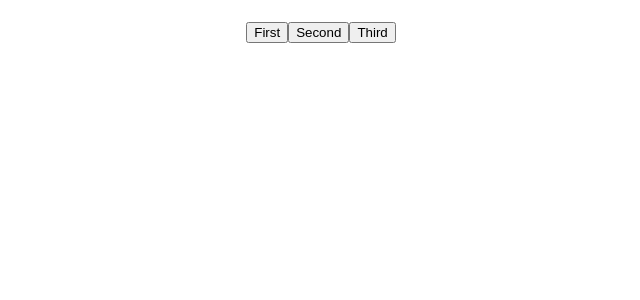
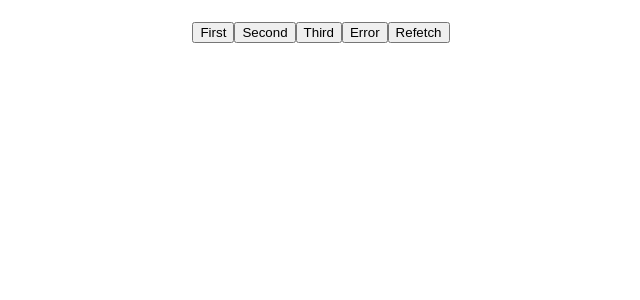
Before and after one commit to deshiknaves/cypress-playground, a React (Create React App) app: page / in a window 1280 px wide. Shown: the top 300 px of the page, without its empty margins (319-959 px from the left). Built offline with nearby package versions, Linux system fonts and the light colour scheme; no server answers.

Commit message:
✨ Add more states to the application

```diff
--- a/src/App.js
+++ b/src/App.js
@@ -3,19 +3,42 @@ import './App.css'
 
 function App() {
   const [message, setMessage] = useState()
+  const [error, setError] = useState()
   const [data, setData] = useState()
 
   useEffect(() => {
-    fetch('https://jsonplaceholder.typicode.com/todos/1')
+    getTodos()
+  }, [])
+
+  function getTodos() {
+    fetch('https://jsonplaceholder.typicode.com/todos/1', {
+      headers: {
+        'Content-Type': 'application/json',
+      },
+    })
       .then(response => response.json())
       .then(json => {
-        console.log(json)
         setData(json)
       })
-  }, [])
+  }
+
+  async function fetchError() {
+    await fetch('https://jsonplaceholder.typicode.com/fake').then(
+      async response => {
+        const json = await response.json()
+        if (!response.ok) {
+          setError(`Error: ${response.status}`)
+          return
+        }
+
+        setData(json)
+      },
+    )
+  }
 
   return (
     <div className="App">
+      {error && <p>{error}</p>}
       {data && <p>{JSON.stringify(data, null, 2)}</p>}
       <h1>{message}</h1>
       <div>
@@ -28,6 +51,12 @@ function App() {
         <button type="button" onClick={() => setMessage('Third')}>
           Third
         </button>
+        <button type="button" onClick={fetchError}>
+          Error
+        </button>
+        <button type="button" onClick={getTodos}>
+          Refetch
+        </button>
       </div>
     </div>
   )
```
